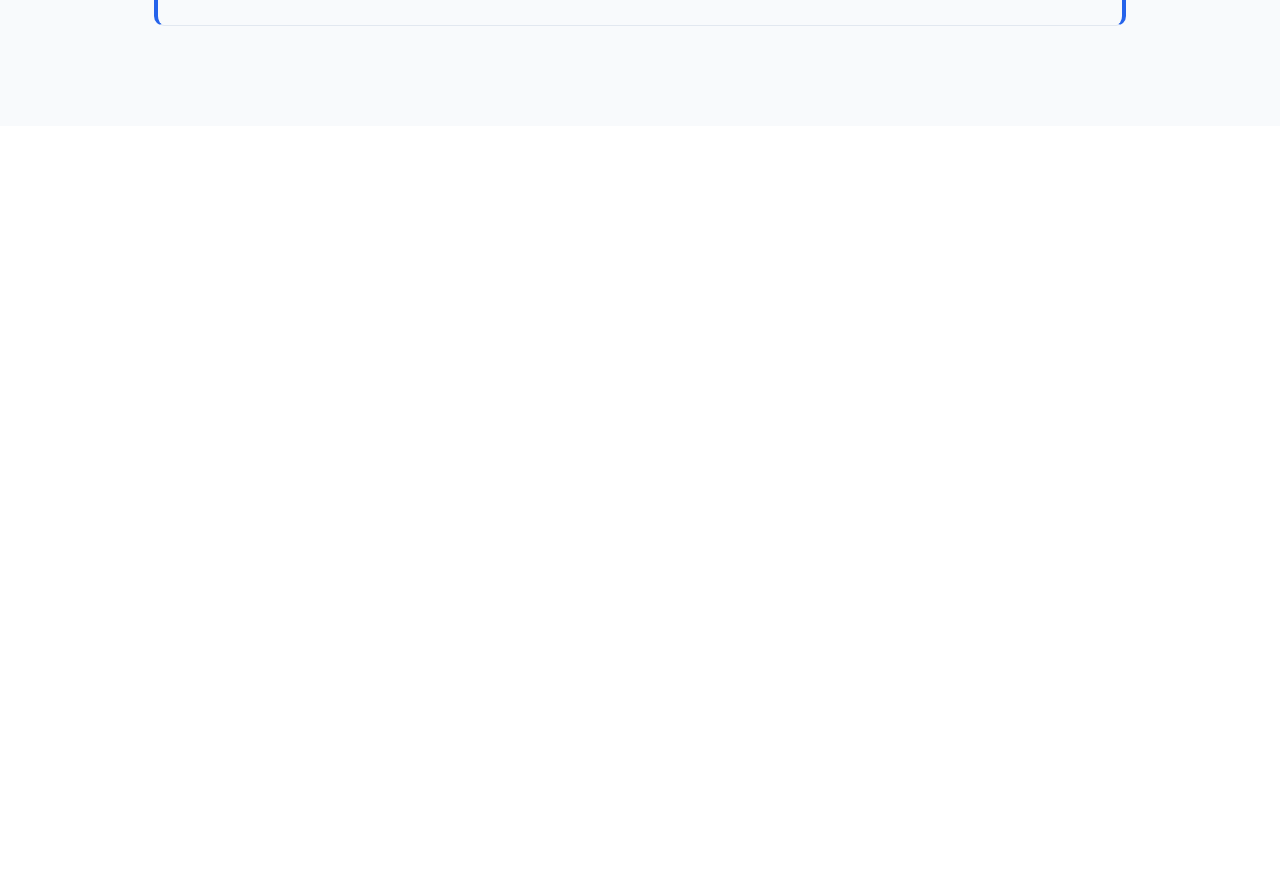
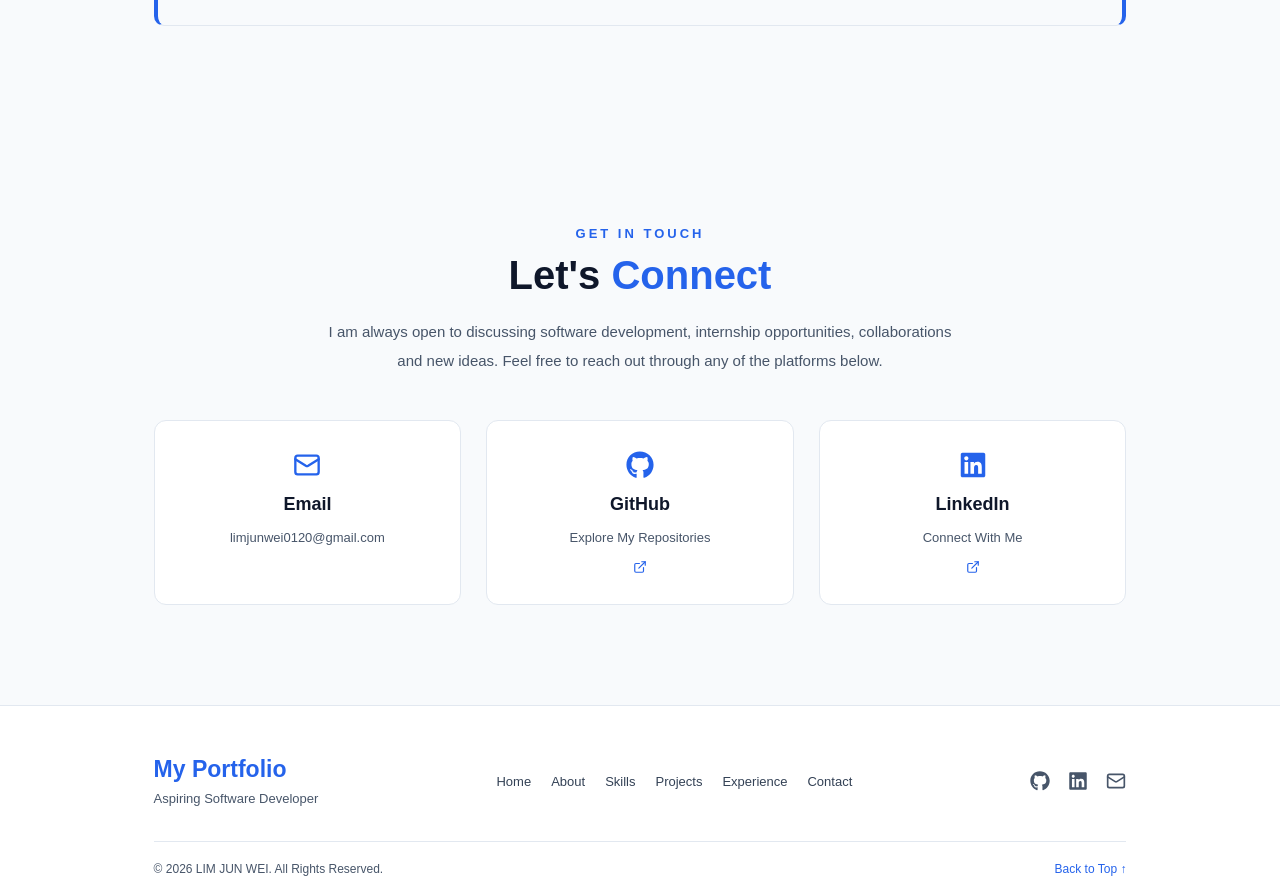
Before and after one commit to junwei0120/Personal-Portfolio, a React (Vite) app: page / in a window 1280 px wide. Shown: the part 3960-4856 px from the top of the page. Before the commit the page ends 4086 px from the top, so only its background shows below. Built offline with nearby package versions, Linux system fonts and the light colour scheme.

Commit message:
feat: add the contact and footers sections

```diff
--- a/src/App.css
+++ b/src/App.css
@@ -701,7 +701,191 @@
 
 
 /* =========================================
-   14. RESPONSIVE DESIGN - TABLETS
+   14. CONTACT SECTION
+========================================= */
+
+.contact {
+  padding: 100px 12%;
+  background-color: var(--bg-color);
+}
+
+.contact-container {
+  max-width: 1100px;
+  margin: 0 auto;
+  text-align: center;
+}
+
+.contact .section-title {
+  margin-bottom: 20px;
+}
+
+.contact-description {
+  max-width: 650px;
+  margin: 0 auto 45px;
+
+  color: var(--secondary-text);
+  font-size: 15px;
+  line-height: 1.9;
+}
+
+/* Contact Grid */
+
+.contact-grid {
+  display: grid;
+  grid-template-columns: repeat(3, 1fr);
+  gap: 25px;
+}
+
+/* Contact Cards */
+
+.contact-card {
+  display: flex;
+  flex-direction: column;
+  align-items: center;
+  gap: 15px;
+
+  padding: 30px 20px;
+
+  background-color: var(--nav-bg);
+  border: 1px solid var(--border-color);
+  border-radius: 12px;
+
+  color: var(--accent-color);
+  text-decoration: none;
+
+  transition:
+    transform 0.3s ease,
+    border-color 0.3s ease,
+    box-shadow 0.3s ease;
+}
+
+.contact-card:hover {
+  transform: translateY(-6px);
+  border-color: var(--accent-color);
+  box-shadow: 0 8px 25px rgba(0, 0, 0, 0.12);
+}
+
+.contact-card h3 {
+  color: var(--text-color);
+  font-size: 18px;
+}
+
+.contact-card p {
+  color: var(--secondary-text);
+  font-size: 13px;
+  overflow-wrap: anywhere;
+}
+
+
+/* =========================================
+   15. FOOTER
+========================================= */
+
+.footer {
+  padding: 50px 12% 20px;
+
+  background-color: var(--nav-bg);
+  border-top: 1px solid var(--border-color);
+}
+
+.footer-container {
+  max-width: 1200px;
+  margin: 0 auto;
+
+  display: flex;
+  justify-content: space-between;
+  align-items: center;
+  gap: 30px;
+}
+
+/* Footer Brand */
+
+.footer-brand h2 {
+  color: var(--accent-color);
+  font-size: 23px;
+  margin-bottom: 8px;
+}
+
+.footer-brand p {
+  color: var(--secondary-text);
+  font-size: 13px;
+}
+
+/* Footer Navigation */
+
+.footer-links {
+  display: flex;
+  flex-wrap: wrap;
+  justify-content: center;
+  gap: 20px;
+}
+
+.footer-links a {
+  color: var(--nav-text);
+  font-size: 13px;
+  text-decoration: none;
+
+  transition: color 0.3s ease;
+}
+
+.footer-links a:hover {
+  color: var(--accent-color);
+}
+
+/* Footer Social Links */
+
+.footer-socials {
+  display: flex;
+  align-items: center;
+  gap: 18px;
+}
+
+.footer-socials a {
+  display: flex;
+  align-items: center;
+
+  color: var(--secondary-text);
+
+  transition: all 0.3s ease;
+}
+
+.footer-socials a:hover {
+  color: var(--accent-color);
+  transform: translateY(-4px);
+}
+
+/* Footer Bottom */
+
+.footer-bottom {
+  max-width: 1200px;
+  margin: 35px auto 0;
+  padding-top: 20px;
+
+  display: flex;
+  justify-content: space-between;
+  align-items: center;
+  gap: 15px;
+
+  border-top: 1px solid var(--border-color);
+}
+
+.footer-bottom p {
+  color: var(--secondary-text);
+  font-size: 12px;
+}
+
+.footer-bottom a {
+  color: var(--accent-color);
+  font-size: 12px;
+  text-decoration: none;
+}
+
+.footer-bottom a:hover {
+  text-decoration: underline;
+}
+
+/* =========================================
+   16. RESPONSIVE DESIGN - TABLETS
 ========================================= */
 
 @media (max-width: 768px) {
@@ -817,6 +1001,35 @@
   .experience-list {
     grid-template-columns: 1fr;
     gap: 12px;
+  }
+
+  /* Contact */
+  .contact {
+    padding: 75px 8%;
+  }
+
+  .contact-grid {
+    grid-template-columns: 1fr;
+    gap: 18px;
+  }
+
+  /* Footer */
+  .footer {
+    padding: 40px 8% 20px;
+  }
+
+  .footer-container {
+    flex-direction: column;
+    text-align: center;
+  }
+
+  .footer-links {
+    gap: 15px;
+  }
+
+  .footer-bottom {
+    flex-direction: column;
+    text-align: center;
   }
 }
 
@@ -970,4 +1183,31 @@
   .experience-list li {
     font-size: 13px;
   }
+
+  /* Contact */
+  .contact {
+    padding: 60px 6%;
+  }
+
+  .contact-description {
+    font-size: 14px;
+  }
+
+  .contact-card {
+    padding: 25px 15px;
+  }
+
+  /* Footer */
+  .footer {
+    padding: 35px 6% 20px;
+  }
+
+  .footer-links {
+    gap: 12px;
+  }
+
+  .footer-links a {
+    font-size: 12px;
+  }
+
 }
--- a/src/App.jsx
+++ b/src/App.jsx
@@ -6,6 +6,8 @@ import About from './components/About.jsx'
 import Skills from './components/Skills.jsx'
 import Projects from './components/Projects.jsx'
 import Experience from './components/Experience.jsx'
+import Contact from './components/Contact.jsx'
+import Footer from './components/Footer.jsx'
 
 function App() {
   // Store the current theme
@@ -39,6 +41,11 @@ function App() {
       {/* Experience Section */}
       <Experience />
 
+      {/* Contact Section */}
+      <Contact />
+
+      {/* Footer Section */}
+      <Footer />
     </div>
   )
 }
--- /dev/null
+++ b/src/components/Contact.jsx
@@ -0,0 +1,75 @@
+
+import { Mail, ExternalLink } from 'lucide-react'
+import { FaGithub, FaLinkedin } from 'react-icons/fa'
+
+
+function Contact() {
+  return (
+    <section className="contact" id="contact">
+      <div className="contact-container">
+
+        <p className="section-subtitle">
+          GET IN TOUCH
+        </p>
+
+        <h2 className="section-title">
+          Let's <span>Connect</span>
+        </h2>
+
+        <p className="contact-description">
+          I am always open to discussing software development,
+          internship opportunities, collaborations and new ideas.
+          Feel free to reach out through any of the platforms below.
+        </p>
+
+        <div className="contact-grid">
+
+          {/* Email */}
+          <a
+            href="mailto:limjunwei0120@gmail.com"
+            className="contact-card"
+          >
+            <Mail size={28} />
+
+            <h3>Email</h3>
+
+            <p>limjunwei0120@gmail.com</p>
+          </a>
+
+          {/* GitHub */}
+          <a
+            href="https://github.com/junwei0120"
+            target="_blank"
+            rel="noopener noreferrer"
+            className="contact-card"
+          >
+            <FaGithub size={28} />
+
+            <h3>GitHub</h3>
+
+            <p>Explore My Repositories</p>
+
+            <ExternalLink size={14} />
+          </a>
+
+          {/* LinkedIn */}
+          <a
+            href="https://www.linkedin.com/in/lim-jun-wei-2b62bb2a5/"
+            target="_blank"
+            rel="noopener noreferrer"
+            className="contact-card"
+          >
+            <FaLinkedin size={28} />
+            <h3>LinkedIn</h3>
+            <p>Connect With Me</p>
+            <ExternalLink size={14} />
+          </a>
+
+        </div>
+
+      </div>
+    </section>
+  )
+}
+
+export default Contact
--- /dev/null
+++ b/src/components/Footer.jsx
@@ -0,0 +1,81 @@
+
+import { Mail } from 'lucide-react'
+import { FaGithub, FaLinkedin } from 'react-icons/fa'
+
+function Footer() {
+  const currentYear = new Date().getFullYear()
+
+  return (
+    <footer className="footer">
+
+      <div className="footer-container">
+
+        {/* Footer Logo */}
+        <div className="footer-brand">
+          <h2>My Portfolio</h2>
+
+          <p>
+            Aspiring Software Developer
+          </p>
+        </div>
+
+        {/* Footer Navigation */}
+        <div className="footer-links">
+
+          <a href="#home">Home</a>
+          <a href="#about">About</a>
+          <a href="#skills">Skills</a>
+          <a href="#projects">Projects</a>
+          <a href="#experience">Experience</a>
+          <a href="#contact">Contact</a>
+
+        </div>
+
+        {/* Social Links */}
+        <div className="footer-socials">
+
+          <a
+            href="https://github.com/junwei0120"
+            target="_blank"
+            rel="noopener noreferrer"
+            aria-label="GitHub"
+          >
+            <FaGithub size={20} />
+          </a>
+
+          <a
+            href="https://www.linkedin.com/in/lim-jun-wei-2b62bb2a5/"
+            target="_blank"
+            rel="noopener noreferrer"
+            aria-label="LinkedIn"
+          >
+            <FaLinkedin size={20} />
+          </a>
+
+          <a
+            href="mailto:limjunwei0120@gmail.com"
+            aria-label="Email"
+          >
+            <Mail size={20} />
+          </a>
+
+        </div>
+
+      </div>
+
+      {/* Copyright */}
+      <div className="footer-bottom">
+        <p>
+          © {currentYear} LIM JUN WEI. All Rights Reserved.
+        </p>
+
+        <a href="#home">
+          Back to Top ↑
+        </a>
+      </div>
+
+    </footer>
+  )
+}
+
+export default Footer
```
